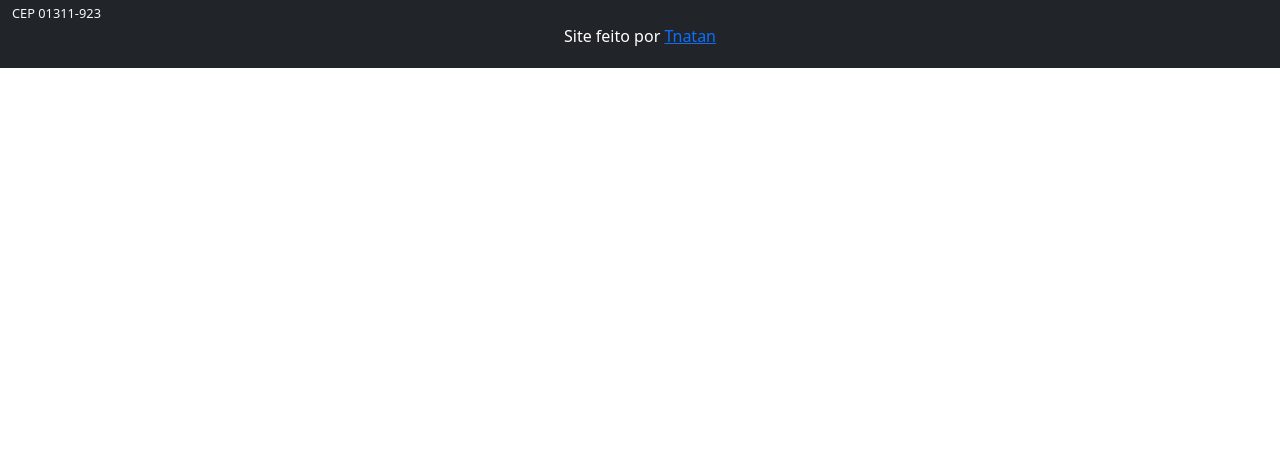
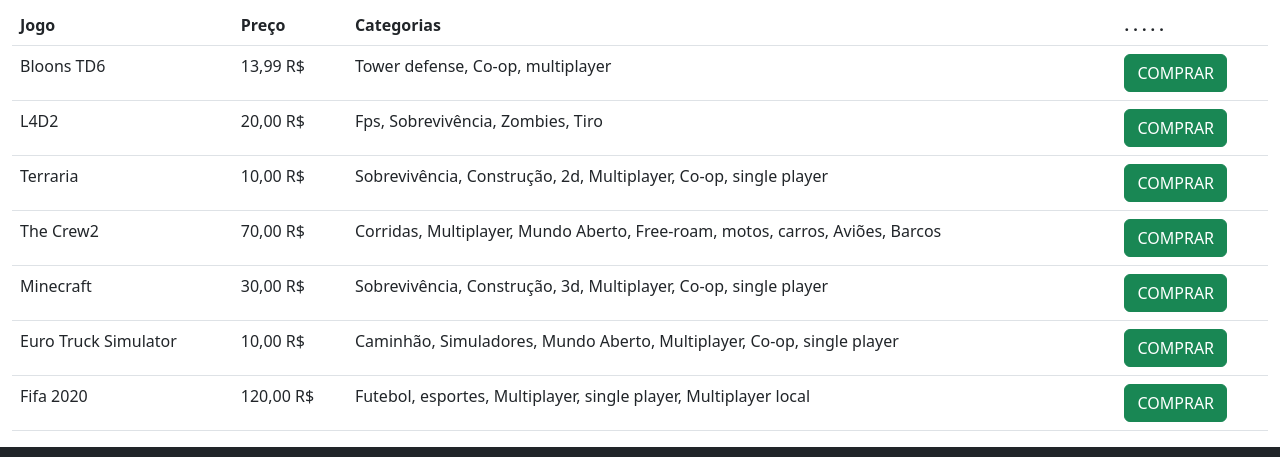
Before and after one commit to natan5388/senai_website, a plain HTML site: page index.html in a window 1280 px wide. Shown: the part 1215-1672 px from the top of the page. Before the commit the page ends 1283 px from the top, so only its background shows below. Drawn offline with nearby package versions, Linux system fonts and the light colour scheme.

Commit message:
Add tabela jogos (home) final speel check

```diff
--- a/index.html
+++ b/index.html
@@ -4,8 +4,8 @@
 <head>
 	<meta charset="utf-8">
 	<title>Gaming Mania</title>
-	<meta name="description" content="Pratica desenvolvimento html com css e javascript senai">
-	<meta name="keyword" content="Html, css, aprendendo, codificaçao, front-end, senai">
+	<meta name="description" content="Pratica desenvolvimento html com css e javascript Senai">
+	<meta name="keyword" content="Html, css, aprendendo, codificação, front-end, Senai">
 	<meta name="viewport" content="width=device-width, initial-scale=1.0">
 	<meta name="author" content="Tnatan">
 	<link rel="stylesheet" href="css/stylesheet.css">
@@ -82,7 +82,7 @@
 						height="300px" alt="consoles"> <!--corrigir alt-->
 					<div class="carousel-caption d-none d-md-block">
 						<h3 class="texto-banner">CONSOLES DE ULTIMA GERAÇÃO</h3>
-						<p class="texto-banner fs-5">Temos os ultimos consoles, pelo melhores preços!</p>
+						<p class="texto-banner fs-5">Temos os últimos consoles, pelo melhores preços!</p>
 					</div>
 				</div>
 				<div class="carousel-item">
@@ -202,10 +202,69 @@
 		</div> <!--END PLACE PRODUCTS-->
 		<div class="container">
 			<div class="containergg">
-				<a href="#" style="text-decoration: none; color: rgb(0, 196, 33);">
-					<img src="img/cpu-g58a25c271_640.jpg" width="100%" height="200px" style="object-fit: cover;">
+				<a href="#montagem" style="text-decoration: none; color: rgb(0, 196, 33);">
+					<img src="img/GABINETE-GAMER-PICHAU-PULSAR-RGB.png" width="100%" height="300px" style="object-fit: scale-down;">
 					<div class="centered">MONTE O SEU COMPUTADOR</div>
 				</a>
+			</div>
+		</div>
+		<div>
+			<p class="fw-semibold fs-4 mx-3 mx-xl-3 my-2">Jogos Disponíveis</p>
+			<div class="container-fluid">
+				<table class="table table-hover">
+				<thead>
+					<tr>
+						<th>Jogo</th>
+						<th>Preço</th>
+						<th>Categorias</th>
+						<th>. . . . .</th>
+					</tr>
+				</thead>
+				<tbody>
+					<tr>
+						<td>Bloons TD6</td>
+						<td>13,99 R$</td>
+						<td>Tower defense, Co-op, multiplayer</td>
+						<td><a href="#jogo1" role="button" class="btn btn-success">COMPRAR</a></td>
+					</tr>
+					<tr>
+						<td>L4D2</td>
+						<td>20,00 R$</td>
+						<td>Fps, Sobrevivência, Zombies, Tiro</td>
+						<td><a href="#jogo2" role="button" class="btn btn-success">COMPRAR</a></td>
+					</tr>
+					<tr>
+						<td>Terraria</td>
+						<td>10,00 R$</td>
+						<td>Sobrevivência, Construção, 2d, Multiplayer, Co-op, single player</td>
+						<td><a href="#jogo3" role="button" class="btn btn-success">COMPRAR</a></td>
+					</tr>
+					<tr>
+						<td>The Crew2</td>
+						<td>70,00 R$</td>
+						<td>Corridas, Multiplayer, Mundo Aberto, Free-roam, motos, carros, Aviões, Barcos</td>
+						<td><a href="#jogo4" role="button" class="btn btn-success">COMPRAR</a></td>
+					</tr>
+					<tr>
+						<td>Minecraft</td>
+						<td>30,00 R$</td>
+						<td>Sobrevivência, Construção, 3d, Multiplayer, Co-op, single player</td>
+						<td><a href="#jogo5" role="button" class="btn btn-success">COMPRAR</a></td>
+					</tr>
+					<tr>
+						<td>Euro Truck Simulator</td>
+						<td>10,00 R$</td>
+						<td>Caminhão, Simuladores, Mundo Aberto, Multiplayer, Co-op, single player</td>
+						<td><a href="#jogo6" role="button" class="btn btn-success">COMPRAR</a></td>
+					</tr>
+					<tr>
+						<td>Fifa 2020</td>
+						<td>120,00 R$</td>
+						<td>Futebol, esportes, Multiplayer, single player, Multiplayer local</td>
+						<td><a href="#jogo7" role="button" class="btn btn-success">COMPRAR</a></td>
+					</tr>
+				</tbody>
+			</table>
 			</div>
 		</div>
 		<!--TO TOP BUTTON-->
@@ -230,17 +289,21 @@
 				</div>
 				<div class="col-lg col-sm-2 pt-2 g-2">
 					<div>
-						<a class="linkredes" href="#insta"><img class="redeslogo" src="img/instagram-gf63490134_640.png"  alt=""></a>
-						<a class="linkredes" href="#whats"><img class="redeslogo" src="img/whatsapp-g96d8f4747_640.png"  alt=""></a>
-						<a class="linkredes" href="#face"><img class="redeslogo" src="img/facebook-gdf5a97462_640.png"  alt=""></a>
-						<a class="linkredes" href="#twitter"><img class="redeslogo" src="img/twitter-g4f958e628_640.png"  alt=""></a>
+						<a class="linkredes" href="#insta"><img class="redeslogo" src="img/instagram-gf63490134_640.png"
+								alt=""></a>
+						<a class="linkredes" href="#whats"><img class="redeslogo" src="img/whatsapp-g96d8f4747_640.png"
+								alt=""></a>
+						<a class="linkredes" href="#face"><img class="redeslogo" src="img/facebook-gdf5a97462_640.png"
+								alt=""></a>
+						<a class="linkredes" href="#twitter"><img class="redeslogo" src="img/twitter-g4f958e628_640.png"
+								alt=""></a>
 					</div>
 					<span class="text-light" style="font-size: 0.8em;">
 						Telefone: (xx) xxxx-xxxx<br> Email: emailficticio@gmail.com
 					</span>
 				</div>
 			</div>
-			<div class="creditos">Site feito por <a href="https://github.com/natan5388">Tnatan</a></div>
+			<div class="creditos">Site fictício feito por <a href="https://github.com/natan5388">Tnatan</a></div>
 		</div>
 	</footer>
 	<!--SCRIPTS BELOW-->
```
Also changed, not shown: login.html (+3 -1 lines), img/GABINETE-GAMER-PICHAU-PULSAR-RGB.png (added), img/amd-gada98c8de_640.jpg (deleted), img/cpu-g58a25c271_640.jpg (deleted), img/cpu-gd28f7c0ae_640.jpg (deleted), img/ethernet-g2aa642dcf_640.jpg (deleted), img/netgear-g542e48166_640.jpg (deleted), img/two-pin-g870321232_640.jpg (deleted).
